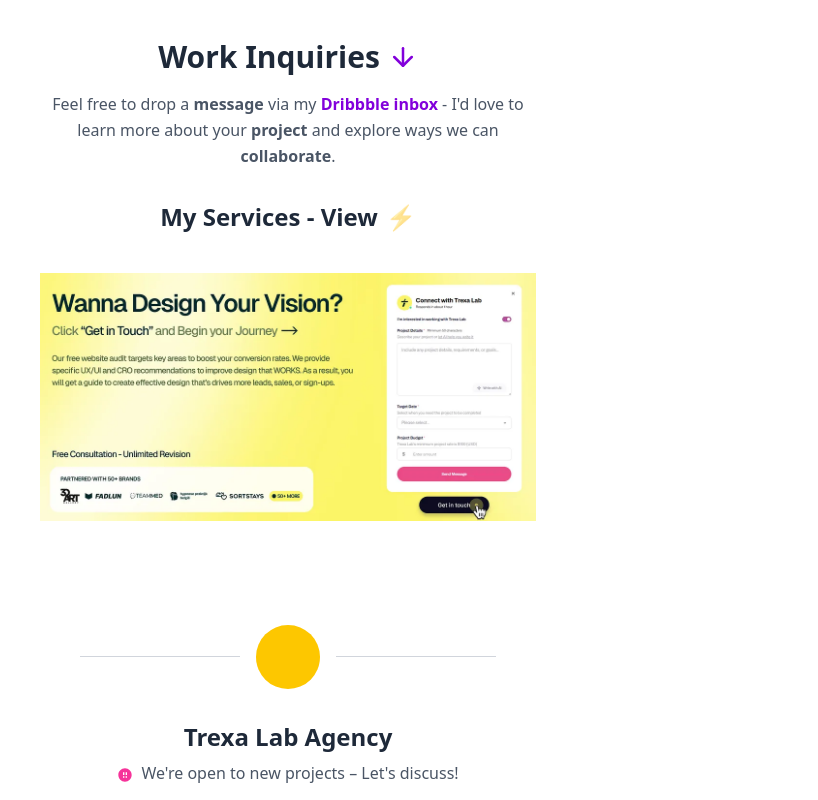
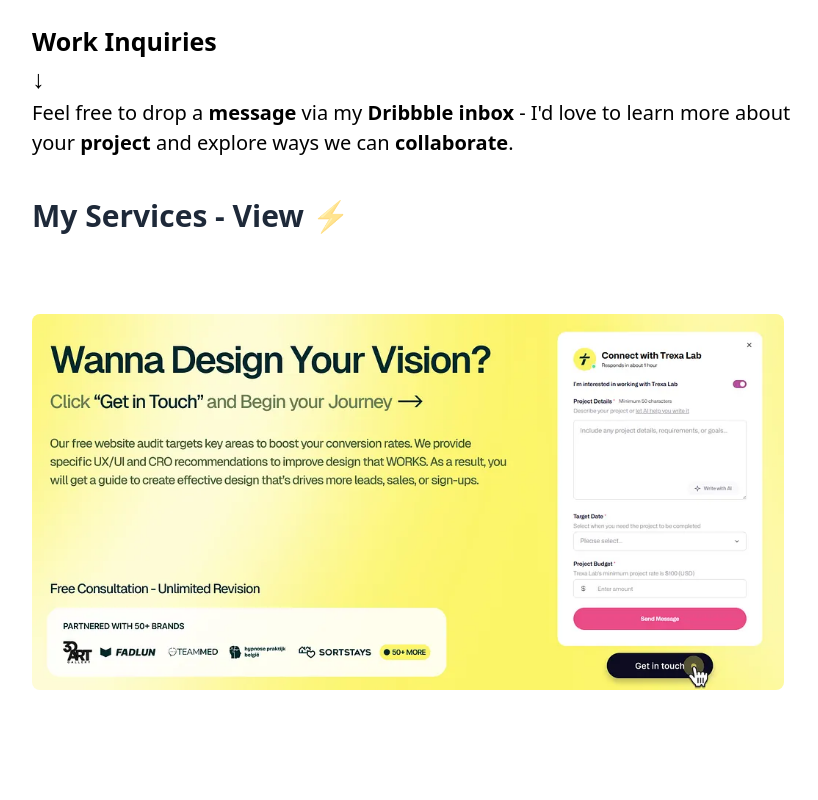
Before and after one commit to iampriyanshusingh/GDGC-Frontend, a React (Vite) app: page / in a window 1280 px wide. Shown: the part 7720-8520 px from the top of the page, without its empty margins (352-1170 px from the left). Built offline with nearby package versions, Linux system fonts and the light colour scheme.

Commit message:
`Work Enquiry Element Done`

```diff
--- a/src/components/WorkEnquiry.jsx
+++ b/src/components/WorkEnquiry.jsx
@@ -2,62 +2,62 @@
 import { FiArrowDown } from "react-icons/fi";
 import { BsArrowRight } from "react-icons/bs";
 import work from "../assets/work.webp";
+import logo1 from "../assets/logo1.webp";
 
 const WorkEnquiry = () => {
   return (
-    <div className="bg-white min-h-screen flex flex-col items-center p-8 font-sans">
-      <div className="bg-white p-10 max-w-xl w-full text-center">
+    <div className="bg-white flex flex-col items-center font-sans">
+      <div className="bg-white w-full">
         {/* Work Inquiries Section */}
-        <div className="mb-8">
-          <h1 className="text-3xl font-bold text-gray-800 flex justify-center items-center">
-            Work Inquiries
-            <FiArrowDown className="ml-2 text-purple-700" />
-          </h1>
-          <p className="mt-4 text-gray-600 leading-relaxed">
-            Feel free to drop a <span className="font-semibold">message</span>{" "}
-            via my{" "}
-            <span className="font-bold text-purple-700">Dribbble inbox</span> -
-            I'd love to learn more about your{" "}
-            <span className="font-semibold">project</span> and explore ways we
-            can <span className="font-semibold">collaborate</span>.
-          </p>
+        <div className=" mt-14">
+          <div className="flex-col items-center space-x-3 ml-96">
+            <h2 className="text-[25px] font-bold">
+              <strong>Work Inquiries</strong>
+            </h2>
+            <h2 className="text-[25px] font-extrabold">
+              <strong>↓</strong>
+            </h2>
+            <p className="text-[20px]">
+              Feel free to drop a <strong>message</strong> via my{" "}
+              <strong>Dribbble inbox</strong> - I'd love to learn more about{" "}
+              <br />
+              your <strong>project</strong> and explore ways we can{" "}
+              <strong>collaborate</strong>.
+            </p>
+          </div>
         </div>
 
         {/* My Services Section */}
         <div>
-          <h2 className="text-2xl font-bold text-gray-800 flex justify-center items-center">
+          <h2 className="text-3xl font-extrabold text-gray-800 ml-96 mt-10">
             My Services - View
             <span className="text-orange-500 ml-2 animate-pulse">⚡️</span>
           </h2>
         </div>
-        <img src={work} className="mt-10" />
-        <div className="bg-white p-10 max-w-xl w-full text-center mt-8">
-          <div className="flex items-center w-full my-8">
+        <img
+          src={work}
+          className="mt-20 ml-96 h-[376px] w-[752px] rounded-lg"
+        />
+        <div className="bg-white p-10 w-full text-center">
+          <div className="flex items-center w-full my-8 mt-28">
             <div className="flex-grow h-px bg-gray-300"></div>
+
             <div className="flex justify-center items-center mx-4">
-              <div className="h-16 w-16 bg-yellow-400 rounded-full flex items-center justify-center">
-                {/* Your logo will go here */}
+              <div className="h-20 w-20 bg-yellow-400 rounded-full flex items-center justify-center">
+                <img src={logo1} className="rounded-full" />
               </div>
             </div>
+
             <div className="flex-grow h-px bg-gray-300"></div>
           </div>
-          <h3 className="text-2xl font-bold text-gray-800 mb-2">
+
+          <h3 className="text-xl font-semibold text-gray-800 mb-2">
             Trexa Lab Agency
           </h3>
-          <p className="text-gray-600 flex items-center justify-center space-x-2">
-            <span className="text-pink-500">
-              <svg
-                xmlns="http://www.w3.org/2000/svg"
-                className="h-4 w-4 inline"
-                fill="currentColor"
-                viewBox="0 0 24 24"
-              >
-                <path d="M12 2C6.48 2 2 6.48 2 12s4.48 10 10 10 10-4.48 10-10S17.52 2 12 2zm-1 14H9v-2h2v2zm0-4H9V8h2v4zm4 4h-2v-2h2v2zm0-4h-2V8h2v4z" />
-              </svg>
-            </span>
-            <span>We're open to new projects – Let's discuss!</span>
+          <p className="text-gray-600 flex items-center justify-center space-x-2 text-sm">
+            <span>🧰 We’re open to new projects — Let’s discuss!</span>
           </p>
-          <button className="mt-6 px-6 py-3 bg-black text-white font-semibold rounded-full hover:bg-gray-800 transition-colors duration-300">
+          <button className="mt-5 px-5 py-2 bg-black text-white font-medium rounded-full hover:bg-gray-800 transition-colors duration-300">
             Get in touch
           </button>
         </div>
```
Also changed, not shown: src/assets/logo1.webp (added).
